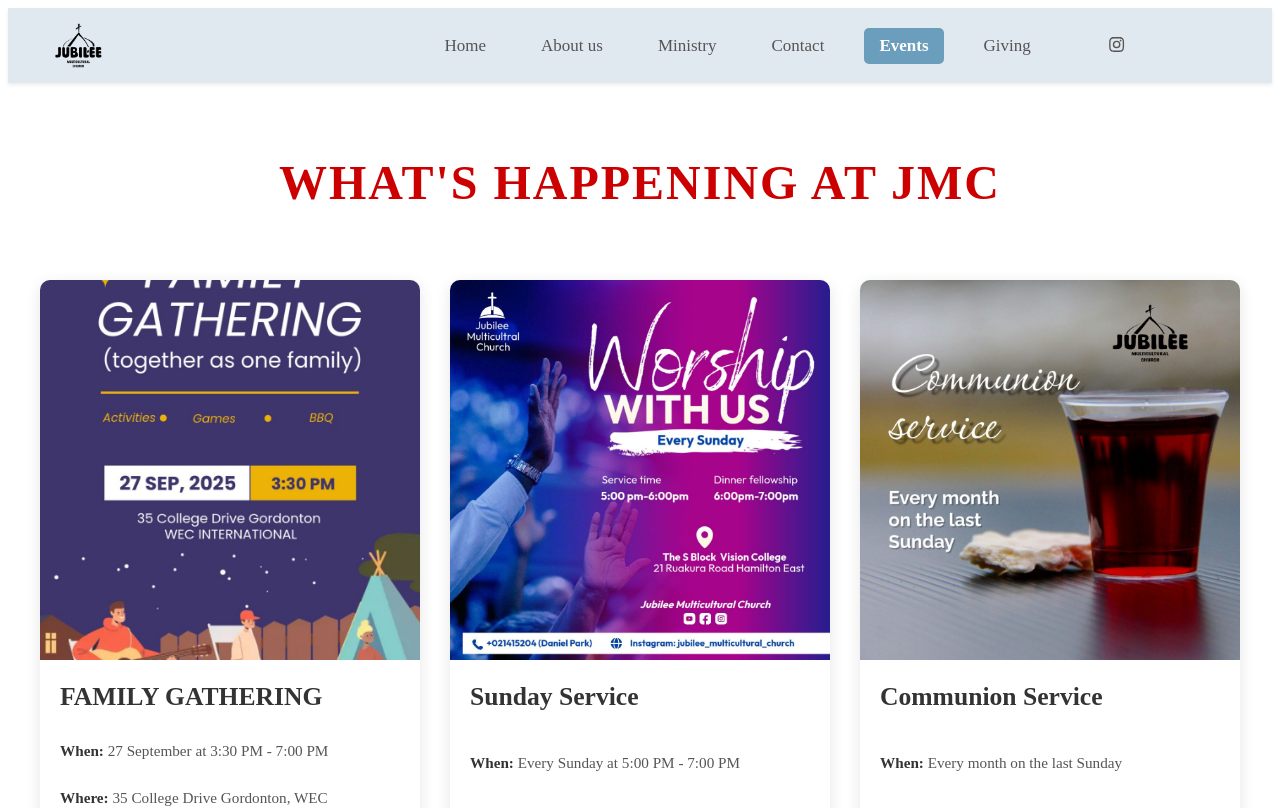
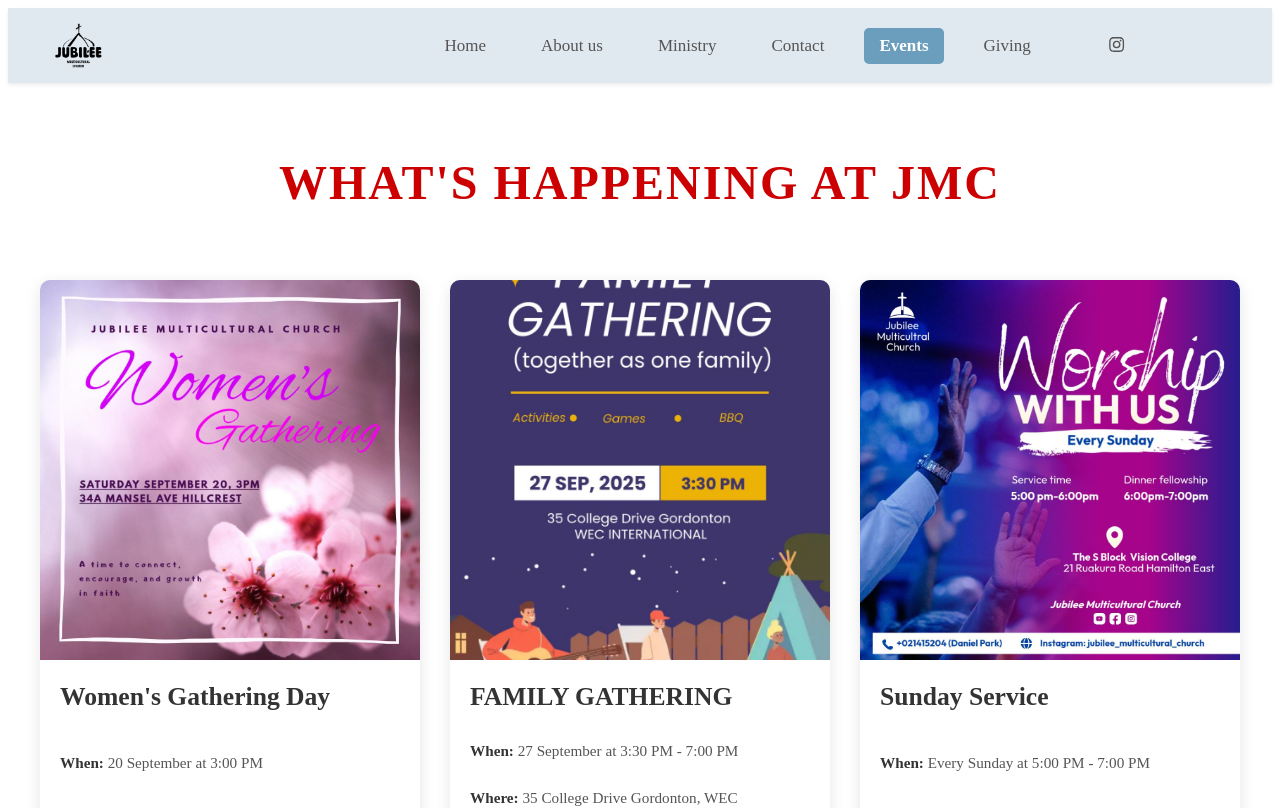
Before and after one commit to albert-newton-liu/jmc, a React (Vite) app: page /events in a window 1280 px wide. Shown: the top 808 px of the page. Built offline with nearby package versions, Linux system fonts and the light colour scheme.

Commit message:
add events

```diff
--- a/src/constants/Constant.js
+++ b/src/constants/Constant.js
@@ -1,4 +1,13 @@
 export const ALL_EVENTS_DATA = [
+    {
+        id: 11,
+        title: `Women's Gathering Day`,
+        date: '20 September',
+        time: '3:00 PM',
+        location: '34A Mansel Ave Hillcrest',
+        description: '',
+        posterUrl: '/images/events/event11.jpeg'
+    },
     {
         id: 10,
         title: 'FAMILY GATHERING',
@@ -6,7 +15,7 @@
         time: '3:30 PM - 7:00 PM',
         location: '35 College Drive Gordonton, WEC INTERNATIONAL',
         description: '',
-        posterUrl: '/images/events/event10.jpeg' // Placeholder image URL
+        posterUrl: '/images/events/event10.jpeg'
     },
     {
         id: 9,
@@ -15,7 +24,7 @@
         time: '5:00 PM - 7:00 PM',
         location: 'S Block Building, Vision College',
         description: '',
-        posterUrl: '/images/events/event9.png' // Placeholder image URL
+        posterUrl: '/images/events/event9.png'
     },
     {
         id: 8,
```
Also changed, not shown: public/images/events/event11.jpeg (added).
